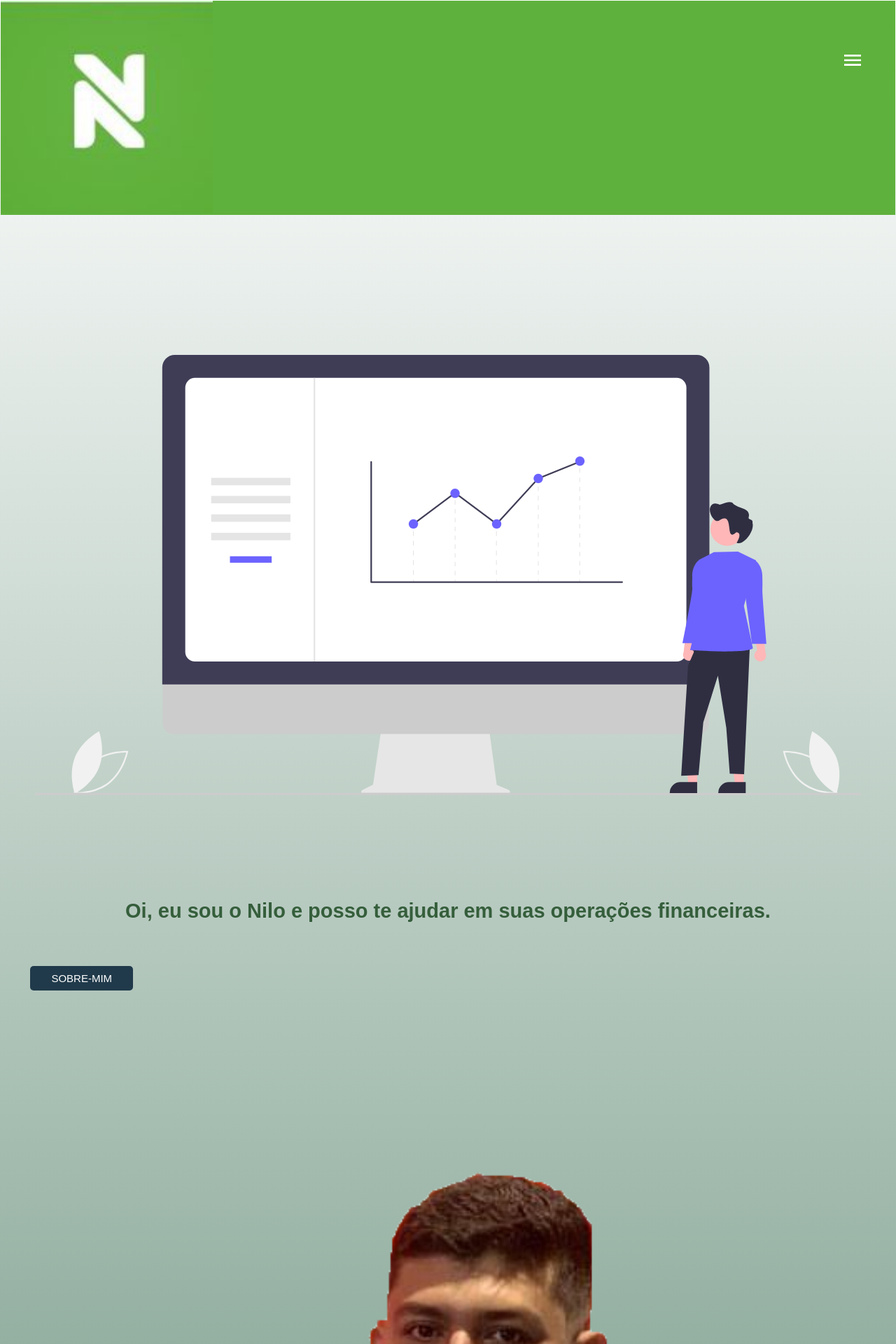
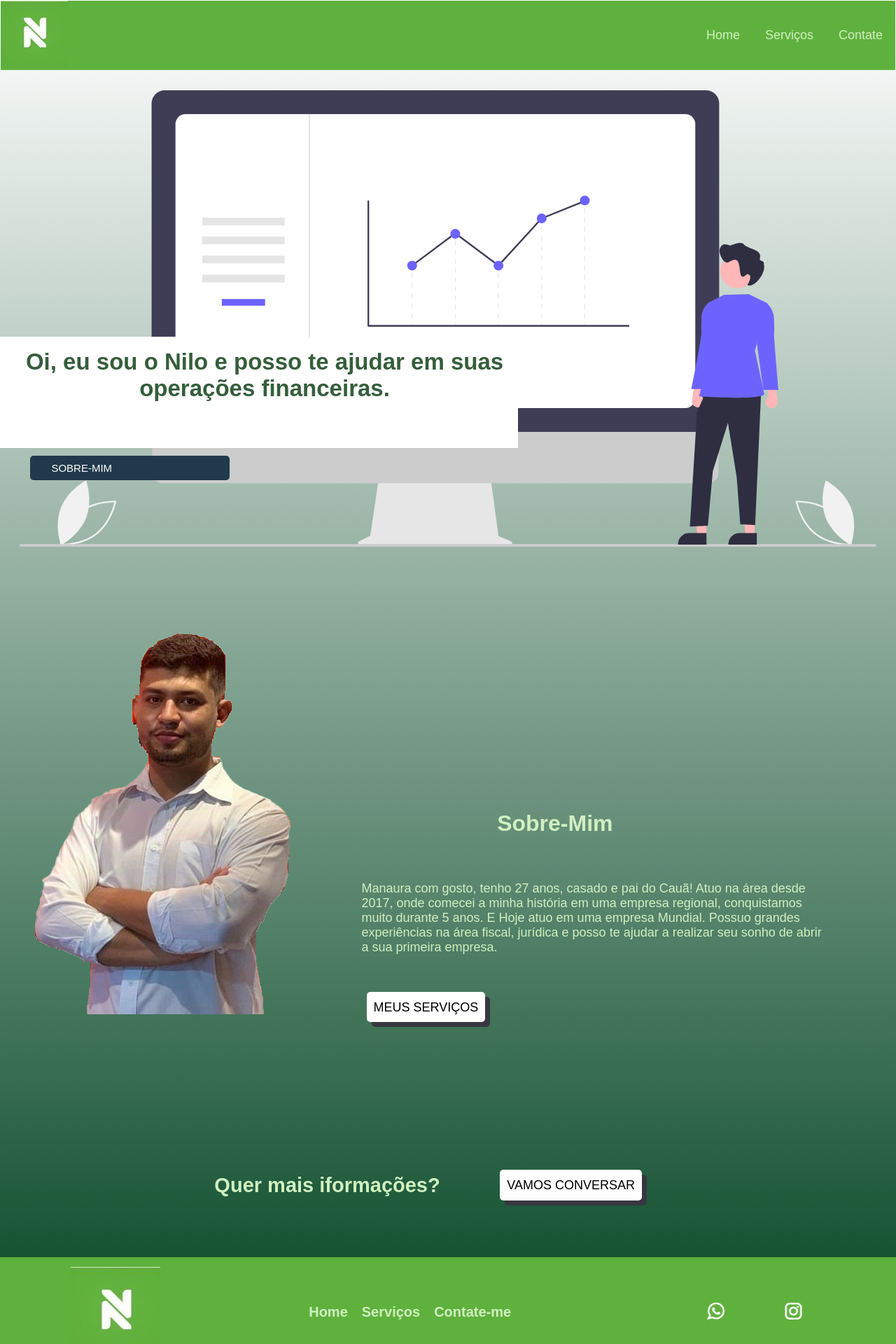
Before and after one commit to Penedok/NR-Contabilidade, a React (Create React App) app: page / in a window 1280 px wide. Shown: the top 1920 px of the page at 70% size. Built offline with nearby package versions, Linux system fonts and the light colour scheme; a web font is replaced by a local one.

Commit message:
adicionando responsividade na tela 1768px

```diff
--- a/src/componentes/BannereApresentacao/bannerApresen.js
+++ b/src/componentes/BannereApresentacao/bannerApresen.js
@@ -1,23 +1,25 @@
 
-import {ImgBanner, CaixaBanner,CaixaApresentacao,TextoApresentacao,CaixaBotao,Apresentabtn} from "./stylebannerApren"
+import {ImgBanner, CaixaBanner,CaixaApresentacao,TextoApresentacao,CaixaBotao,Apresentabtn,ContainerBanner} from "./stylebannerApren"
 
 
 export const BannereApresentacao = () =>{
     return(
 
-        <section>
+        <ContainerBanner>
             <CaixaBanner>
                 <ImgBanner src="/imagem/banner.svg"/>
             </CaixaBanner>
             <CaixaApresentacao>
                 <TextoApresentacao>Oi, eu sou o Nilo e posso te ajudar
                    em suas operações financeiras.
+
                  </TextoApresentacao>
+
             </CaixaApresentacao>
             <CaixaBotao>
-                <Apresentabtn href="#sobremim">Sobre-Mim</Apresentabtn>
+            <Apresentabtn href="#sobremim">Sobre-Mim</Apresentabtn>
             </CaixaBotao>
-        </section>
+        </ContainerBanner>
 
 
 
--- a/src/componentes/BannereApresentacao/stylebannerApren.js
+++ b/src/componentes/BannereApresentacao/stylebannerApren.js
@@ -1,36 +1,132 @@
 import styled from 'styled-components'
 
+export const ContainerBanner = styled.section`
+  display:flex;
+  flex-direction:column;
+  justify-content:center
+  align-items:center;
+
+  @media (min-width: 1440px) {
+
+
+
+
+
+  }
+
+`
 
 export const CaixaBanner = styled.div`
-    display:flex;
-    justify-content:center;
-    align-items:center;
-    padding: 1.5em ;
-    margin: 5.5em 0 0 0;
+display:flex;
+flex-direction:column;
+justify-content:center
+align-items:center;
+
 `
 export const ImgBanner = styled.img`
  width:100%;
  padding:2em;
  margin: 5em 0 0 0;
 
+
+ @media (min-width: 768px) {
+    width:100%;
+    margin: 0;
+  }
+  @media (min-width: 1768px) {
+    width:65%;
+    margin: 0 0 0 15em
+
+
+  }
+
 `
-
 export const CaixaApresentacao = styled.div`
  display:flex;
+ flex-direction:column;
  justify-content:center;
  align-items:center;
  padding:2em;
  margin: 5em 0 1em 0;
+ display:flex;
+ justify-content:center;
+ align-items:center;
+ padding: 1.5em ;
+ margin: 5.5em 0 0 0;
 
+
+ @media (min-width: 768px) {
+     display:flex;
+     flex-direction:column;
+     position: absolute;
+     width: 100%;
+     top:32em;
+     left:0;
+     right:0;
+     bottom:10em;
+     z-index:5;
+     width:60%;
+     padding: 0.1em 2em 0 0;
+     margin:0.5em 0  0;
+
+   }
+
+
+ @media (min-width: 1440px) {
+
+  top:31em;
+
+
+}
 `
 export const TextoApresentacao = styled.h2`
 font-weight:800;
 font-size:29px;
+text-align:center;
+
+@media (min-width: 768px) {
+    background:#fff;
+    padding: 0.5em 0 2em 0.5em;
+    font-size:33px;
+
+  }
+
+  @media (min-width: 1440px) {
+
+    font-size:35px;
+
+  }
+
+
+
 
 `
 export const CaixaBotao = styled.div`
-padding:2em;
+ display:flex;
+ justify-content:center;
+ padding:2em  ;
+ margin:1em 0;
 
+@media (min-width: 768px) {
+    display:flex;
+    flex-direction:column;
+    position: absolute;
+    width: 100%;
+    top: 44em;
+    left:0;
+    right:0;
+    bottom:50em;
+    z-index:5;
+    width:29%;
+
+
+  }
+  @media (min-width: 1768px) {
+    text-align:center;
+    top:32em;
+
+
+  }
 `
 export const Apresentabtn = styled.a`
 background:#203a4b;
--- a/src/componentes/Bnt/styleBtn.js
+++ b/src/componentes/Bnt/styleBtn.js
@@ -14,7 +14,21 @@ export const Botoes = styled.a`
  font-size:18px;
  padding: 0.6em 1em;
  box-shadow: 7px 7px 0 #383741;
- margin:0 5rem;
+ margin:4rem;
  color:#000;
 
+ @media (min-width: 768px) {
+    margin:5rem;
+    padding: 0.6em 0.5em;
+}
+
+@media (min-width: 1440px) {
+    margin:5rem;
+    padding: 1em 3em;
+}
+
+
+
+
+
 `
--- a/src/componentes/Header/Styleheader.js
+++ b/src/componentes/Header/Styleheader.js
@@ -10,26 +10,58 @@ export const CaixaHeader = styled.div`
   max-width: 100%;
   background: #5fb13d;
 
-  @media (min-width: 1024px) {
-    flex-wrap: nowrap;
+  @media (min-width: 768px) {
+    justify-content: space-around;
+
   }
-`;
+
+  @media (min-width: 1440px) {
+    justify-content: space-between;
+  }
+
+`
+
+
 
 export const CaixaImagem = styled.div`
   width:25%
+
 
 `
 export const LogoHeader= styled.img`
   width:95%;
 
+  @media (min-width: 768px) {
+    width:30%;
+  }
+
+  @media (min-width: 1440px) {
+    width:25%;
+  }
+
+`
+export const CaixaLinks = styled.div`
+  display:flex;
+  margin-left:auto;
+
 `
 
 export const NavegacaoHeader= styled.nav`
- display:none;
+display:none;
+@media (min-width: 768px) {
+  display:flex;
 
+}
 `
 export const ItemHeader= styled.a`
-display:none;
+@media (min-width: 768px) {
+ padding:0 1em;
+ font-size:18px;
+ color: #D0F0C0;
+ text-decoration:none;
+ font-weight:800px;
+
+}
 
 
 `
@@ -39,4 +71,9 @@ position: absolute;
 top: 4.5rem;
 right:3rem;
 
+
+@media (min-width: 768px) {
+  display: none;
+}
+
 `
--- a/src/componentes/Header/header.js
+++ b/src/componentes/Header/header.js
@@ -1,4 +1,4 @@
-import { CaixaHeader, CaixaImagem,LogoHeader,NavegacaoHeader,ItemHeader,IconMenu } from "./Styleheader"
+import { CaixaHeader, CaixaImagem,LogoHeader,NavegacaoHeader,ItemHeader,IconMenu,CaixaLinks } from "./Styleheader"
 
    export const Header =({setMenuIsVisible}) =>{
 
@@ -8,13 +8,13 @@ import { CaixaHeader, CaixaImagem,LogoHeader,NavegacaoHeader,ItemHeader,IconMenu
                 <CaixaImagem>
                     <LogoHeader  onClick={()=> alert("ola")} src="/imagem/logo.jpg" alt='logo nr' className="logo-header"/>
                 </CaixaImagem>
-                <div className="caixa-links">
+                <CaixaLinks>
                     <NavegacaoHeader>
                         <ItemHeader href="#" >Home</ItemHeader>
                         <ItemHeader href="#" >Serviços</ItemHeader>
-                        <ItemHeader href="#" >ERRADO</ItemHeader>
+                        <ItemHeader href='https://api.whatsapp.com/send?phone=5592981491600'>Contate</ItemHeader>
                     </NavegacaoHeader>
-                </div>
+                </CaixaLinks>
 
                 <div>
                     <IconMenu onClick={() => setMenuIsVisible(true)} src="/imagem/menu.svg" />
--- a/src/componentes/Rodape/stylerodape.js
+++ b/src/componentes/Rodape/stylerodape.js
@@ -6,6 +6,20 @@ export const CaixaRodape = styled.div`
  justify-content:center;
  align-items:center;
  background: #5fb13d;
+
+ @media (min-width: 768px) {
+  flex-direction:row;
+  justify-content:space-around;
+}
+
+@media (min-width: 1768px) {
+
+}
+
+
+
+
+
 `
 
 export const NavegacaoRodape = styled.nav`
@@ -16,6 +30,17 @@ export const NavegacaoRodape = styled.nav`
  padding:3em 0;
  margin:1em 0;
 
+ @media (min-width: 768px) {
+  flex-direction:row;
+
+
+}
+
+@media (min-width: 1768px) {
+  padding: 0.5em 0;
+}
+
+
 
 `
 
@@ -25,6 +50,10 @@ font-size:20px;
 text-decoration:none;
 padding: 0.5em 0;
 font-weight:800;
+
+@media (min-width: 768px) {
+  padding: 0.5em;
+}
 `
 export const CaixaIcon = styled.div`
   display:flex;
@@ -32,9 +61,23 @@ export const CaixaIcon = styled.div`
   align-items:center;
   padding: 0 2em 5em 0 ;
 
+  @media (min-width: 768px) {
+    padding: 0 0 0 0;
+ }
+
+
 `
 export const Logorodape = styled.img`
  width:35%;
+
+ @media (min-width: 768px) {
+   width: 10%;
+}
+
+@media (min-width: 1768px) {
+  width: 5%;
+
+}
 
 `
 export const IconINS = styled.a`
--- a/src/componentes/Sobremim/Sobremim.js
+++ b/src/componentes/Sobremim/Sobremim.js
@@ -1,9 +1,7 @@
+
 import Botao from "../Bnt/btn"
-import {ContainerSobremim, CaixaImgSobre,ImgSobre,ImgLinhaSobre,CaixaTextoSobre,
- TextoSobre,ParagrafoSobre,Paragrafo, ImagemLinha2
-
-
-
+import {ContainerSobremim, CaixaImgSobre,ImgSobre,ImgLinhaSobre,
+ TextoSobre,ParagrafoSobre,Paragrafo, ImagemLinha2, CaixaLinha2,CaixaInfor
 } from './styleSobremim'
 
 
@@ -13,10 +11,12 @@ export const SobreMim = () =>{
 
         <ContainerSobremim>
             <CaixaImgSobre >
+
                 <ImgSobre src="/imagem/perfilNilo1.png" alt="Imagem Perfil Nilo"/>
                 <ImgLinhaSobre src="/imagem/Line2.svg"/>
-            </CaixaImgSobre>
-            <CaixaTextoSobre>
+
+
+                <div>
                     <TextoSobre id="sobremim">Sobre-Mim</TextoSobre>
                     <ParagrafoSobre>Manaura com gosto, tenho 27 anos, casado e pai do Cauã!
                         Atuo na área desde 2017, onde comecei a minha história em uma empresa regional,
@@ -24,19 +24,18 @@ export const SobreMim = () =>{
                         E Hoje atuo em uma empresa Mundial. Possuo grandes experiências na área fiscal,
                         jurídica e posso te ajudar a realizar seu sonho de abrir a sua primeira empresa.
                     </ParagrafoSobre>
-            </CaixaTextoSobre>
-
-            <div>
                     <Botao>Meus Serviços</Botao>
                 </div>
-            <div>
+            </CaixaImgSobre>
+
+            <CaixaLinha2>
                 <ImagemLinha2 src="/imagem/Line2.svg" alt="linha"/>
-            </div>
+            </CaixaLinha2>
 
-            <div>
+            <CaixaInfor>
                 <Paragrafo>Quer mais iformações?</Paragrafo>
                 < Botao href='https://api.whatsapp.com/send?phone=5592981491600'>Vamos conversar</Botao>
-            </div>
+            </CaixaInfor>
 
 
 
--- a/src/componentes/Sobremim/styleSobremim.js
+++ b/src/componentes/Sobremim/styleSobremim.js
@@ -5,21 +5,59 @@ export const ContainerSobremim = styled.section`
     flex-direction:column;
     justify-content:center;
     padding:1em 0 9em 1.5em;
+
+    @media (min-width: 768px) {
+        display:flex;
+        flex-direction:row;
+        flex-wrap:wrap;
+        }
+
+        @media (min-width: 68px) {
+            padding: 0 2em;
+
+        }
+
 `
 export const CaixaImgSobre = styled.div`
-display:flex;
-flex-direction:column;
-justify-content:center;
-align-items:center;
+    display:flex;
+    flex-direction:column;
+    justify-content:center;
+    align-items:center;
+
+
+    @media (min-width: 768px) {
+    display:flex;
+    flex-direction: row;
+    justify-content:center;
+    align-items:end;
+
+    }
+    @media (min-width: 1440px) {
+        align-items:center;
+
+    }
+
 
 `
 export const ImgSobre = styled.img`
-width:80%;
+ width:80%;
+text-align:center;
+ @media (min-width: 768px) {
+    width:40%;
+    }
+
+    @media (min-width: 1440px) {
+        width:100%;
+    }
 
 `
 export const ImgLinhaSobre = styled.img`
 width: 50rem;
 margin:2em 0;
+
+@media (min-width: 768px) {
+   display:none;
+    }
 
 `
 export const CaixaTextoSobre = styled.div`
@@ -30,15 +68,29 @@ padding: 5em 0;
 
 `
 export const TextoSobre = styled.h2`
+text-align:center;
 font-size:32px;
-margin: 0 0 0 1em;
 color:#D0F0C0;
 font-weight: 800;
+padding:0 3.7em 0 0;
+
+@media (min-width: 1440px) {
+    font-size:48px;
+}
+
+
+
 `
 export const ParagrafoSobre = styled.p`
 font-size:18px;
-padding:1em 1.5em ;
+padding: 4.5rem;
 color:#D0F0C0;
+
+@media (min-width: 1440px) {
+    font-size:35px;  ;
+    padding: 2em3.5em;
+}
+
 `
 
 export const Paragrafo =styled.p`
@@ -48,13 +100,58 @@ export const Paragrafo =styled.p`
     color:#D0F0C0;
     text-align:center;
 
+    @media (min-width: 768px) {
+        padding: 0.5em;
+    }
+
+
+`
+export const CaixaLinha2 = styled.div`
+
+
+@media (min-width: 768px) {
+    display:none;
+}
+
 
 `
 export const ImagemLinha2 = styled.img`
-padding: 2em 0;
+margin:9em 0 0 3em;
 width:50rem;
-margin:2em 3.5em;
-text-align:center;
+
+
+@media (min-width: 768px) {
+    display:none;
+
+}
 
 
 `
+export const CaixaInfor = styled.div`
+
+width:50rem;
+display:flex;
+flex-wrap:wrap;
+align-items:center;
+width:100%;
+
+
+
+@media (min-width: 768px) {
+   display:flex;
+   justify-content:center;
+   align-items:center;
+   width:100%;
+   margin:15em 0 5em 0;
+
+}
+
+@media (min-width: 1768px) {
+
+    justify-content: space-around;
+
+    margin:8em 0 5em 0;
+
+ }
+
+`
```
Also changed, not shown: src/componentes/Home/stylehome.js (line endings or trailing spaces). Lines whose indentation alone changed are shown as unchanged.
